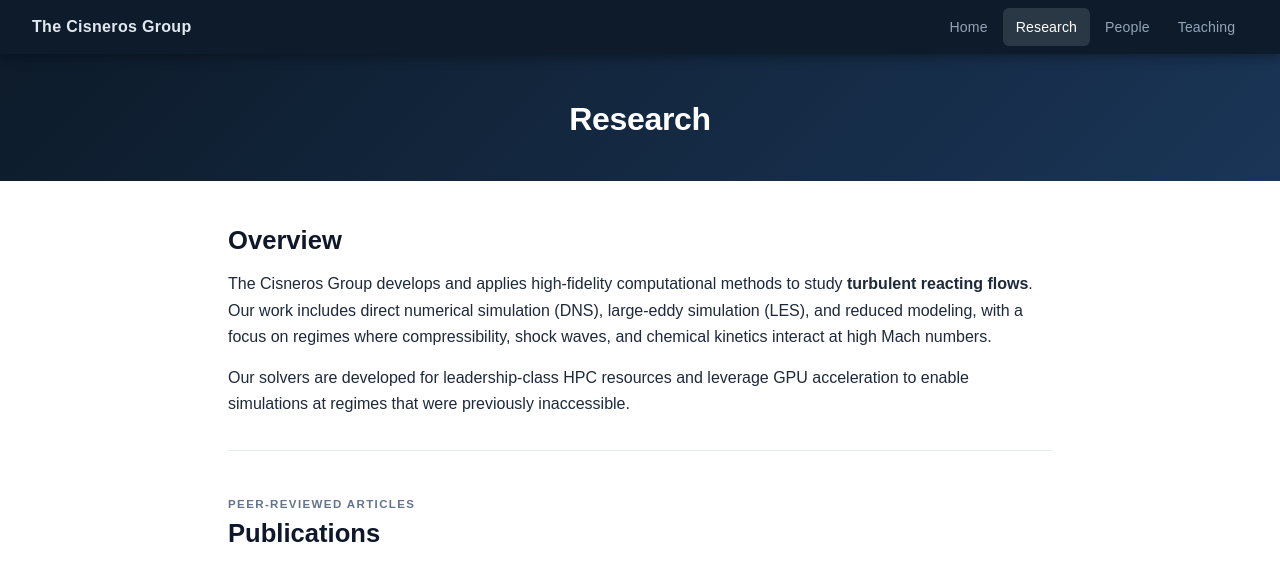
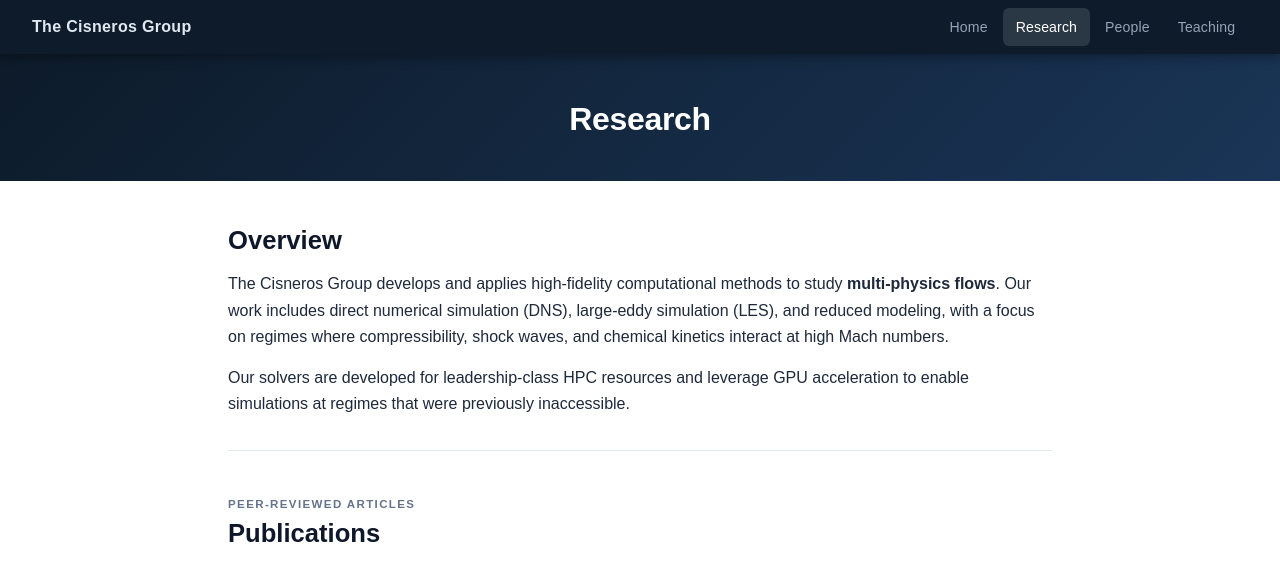
Before and after one commit to ecisneros8/ecisneros8.github.io, a Jekyll site: the page built from research.md, in a window 1280 px wide and 1338 px high, cut to the strip 0-561 px from the top of the window. Built offline with Jekyll 4.4.1, drawn with Linux system fonts in a browser that asks for light colours; some web fonts are replaced.

Commit message:
Update roster

```diff
--- a/research.md
+++ b/research.md
@@ -3,22 +3,15 @@ layout: default
 title: Research
 ---
 
-<section class="content-section">
-  <h2>Overview</h2>
-  <p>
-    The Cisneros Group develops and applies high-fidelity computational methods
-    to study <strong>turbulent reacting flows</strong>. Our work includes direct
-    numerical simulation (DNS), large-eddy simulation (LES), and reduced modeling,
-    with a focus on regimes where
-    compressibility, shock waves, and chemical kinetics interact at high Mach
-    numbers.
-  </p>
-  <p>
-    Our solvers are developed for leadership-class HPC resources and leverage
-    GPU acceleration to enable simulations at regimes that were previously
-    inaccessible.
-  </p>
-</section>
+<section class="content-section"> <h2>Overview</h2> <p> The Cisneros
+  Group develops and applies high-fidelity computational methods to
+  study <strong>multi-physics flows</strong>. Our work includes direct
+  numerical simulation (DNS), large-eddy simulation (LES), and reduced
+  modeling, with a focus on regimes where compressibility, shock
+  waves, and chemical kinetics interact at high Mach numbers.  </p>
+  <p> Our solvers are developed for leadership-class HPC resources and
+  leverage GPU acceleration to enable simulations at regimes that were
+  previously inaccessible.  </p> </section>
 
 <!-- ── Publications ───────────────────────────────────────── -->
 <section class="content-section">
```
Also changed, not shown: people.md (+16 -6 lines).
